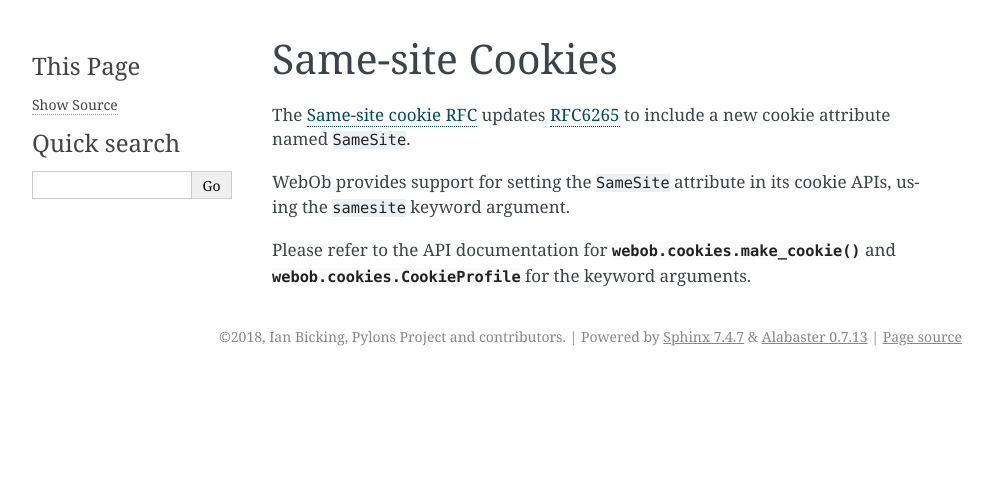
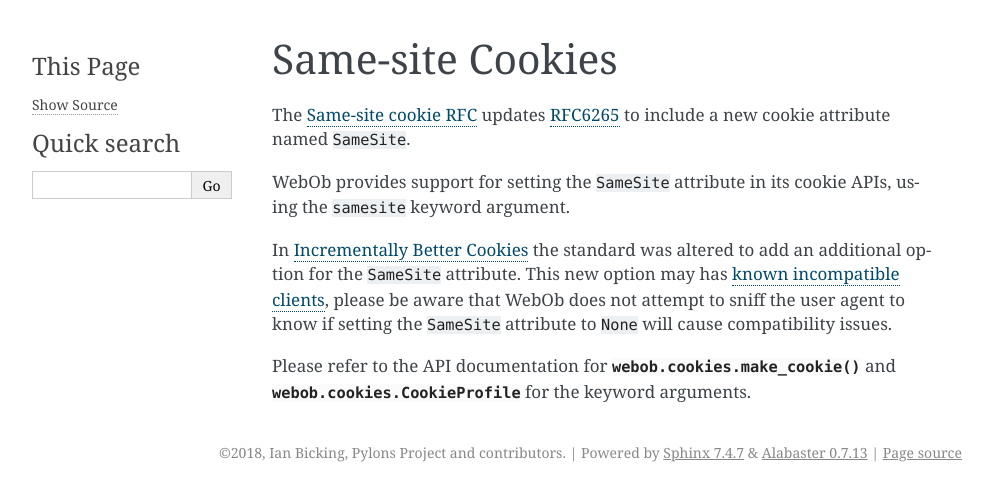
Before and after one commit to Pylons/webob, a Sphinx documentation site: the page built from docs/experimental/samesite.txt, in a window 1280 px wide. Shown: the top 501 px of the page, without its empty margins (148-1141 px from the left). Built offline with Sphinx 7.4.7, drawn with Linux system fonts in a browser that asks for light colours.

Commit message:
Update documentation surrounding SameSite support

```diff
--- a/docs/experimental/samesite.txt
+++ b/docs/experimental/samesite.txt
@@ -9,5 +11,13 @@ attribute named ``SameSite``.
 WebOb provides support for setting the ``SameSite`` attribute in its cookie
 APIs, using the ``samesite`` keyword argument.
 
+In `Incrementally Better Cookies
+<https://tools.ietf.org/html/draft-west-cookie-incrementalism-00>`_ the
+standard was altered to add an additional option for the ``SameSite``
+attribute. This new option may has `known incompatible clients
+<https://www.chromium.org/updates/same-site/incompatible-clients>`_, please be
+aware that WebOb does not attempt to sniff the user agent to know if setting
+the ``SameSite`` attribute to ``None`` will cause compatibility issues.
+
 Please refer to the API documentation for :func:`webob.cookies.make_cookie`
 and :class:`webob.cookies.CookieProfile` for the keyword arguments.
```
Also changed, not shown: other parts of docs/experimental/samesite.txt (+2 -0 lines), 1 other file.
